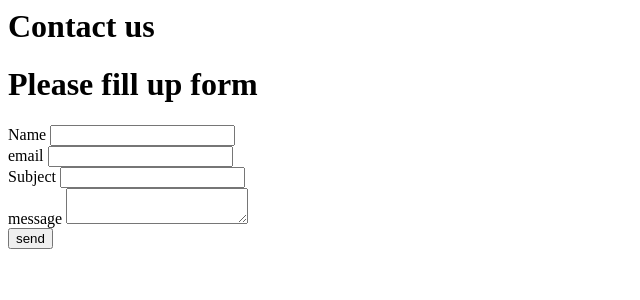
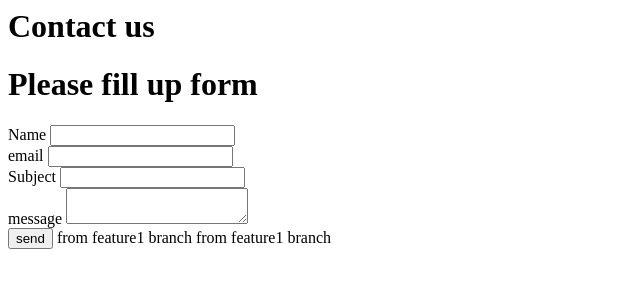
Before and after one commit to BabuTUl/learn_html, a PHP site: page /contact.php in a window 1280 px wide. Shown: the top 300 px of the page, without its empty margins (0-640 px from the left). Run offline with PHP 8.4, Linux system fonts and the light colour scheme.

Commit message:
done done

```diff
--- a/views/contact.php
+++ b/views/contact.php
@@ -18,6 +18,8 @@
 	</div>
 	<div>
 		<button>send</button>
+		from feature1 branch
+		from feature1 branch
 	</div>
 
 </form>
```
